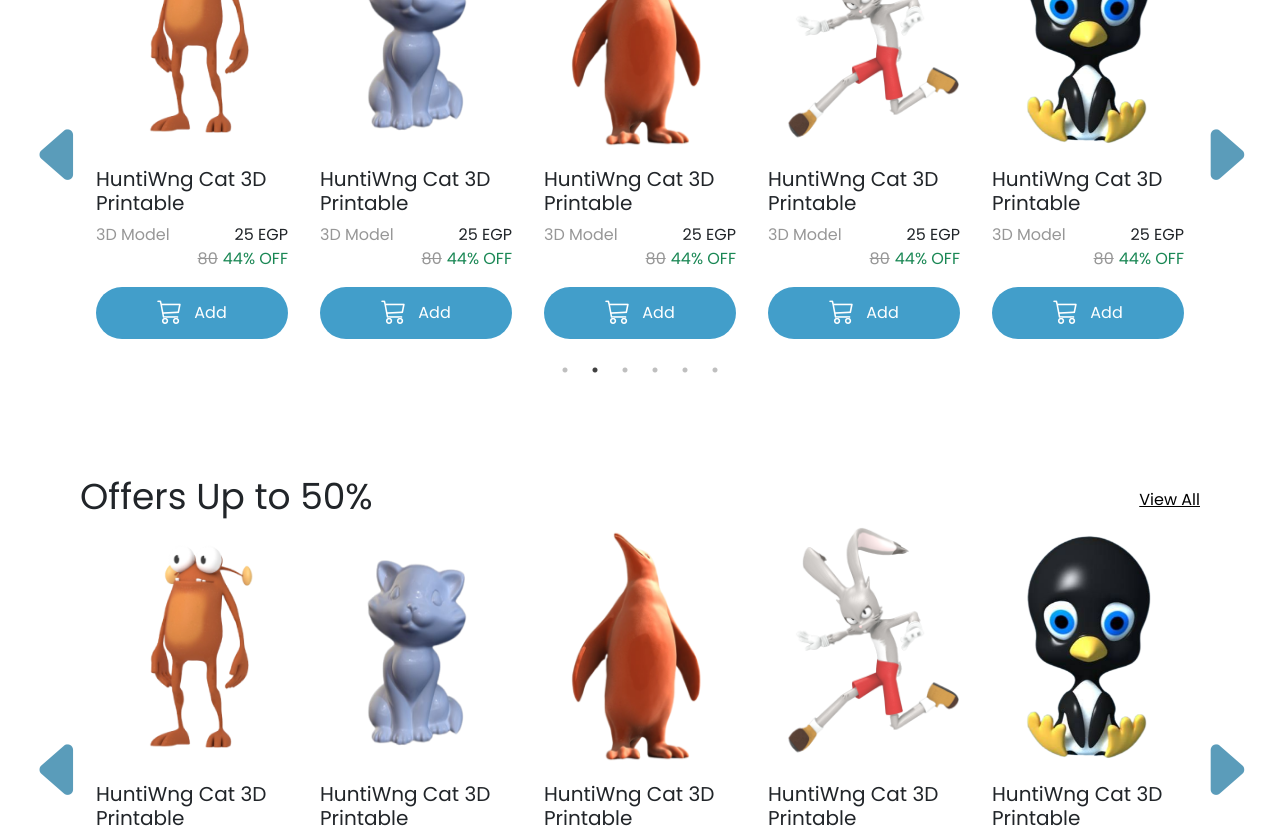
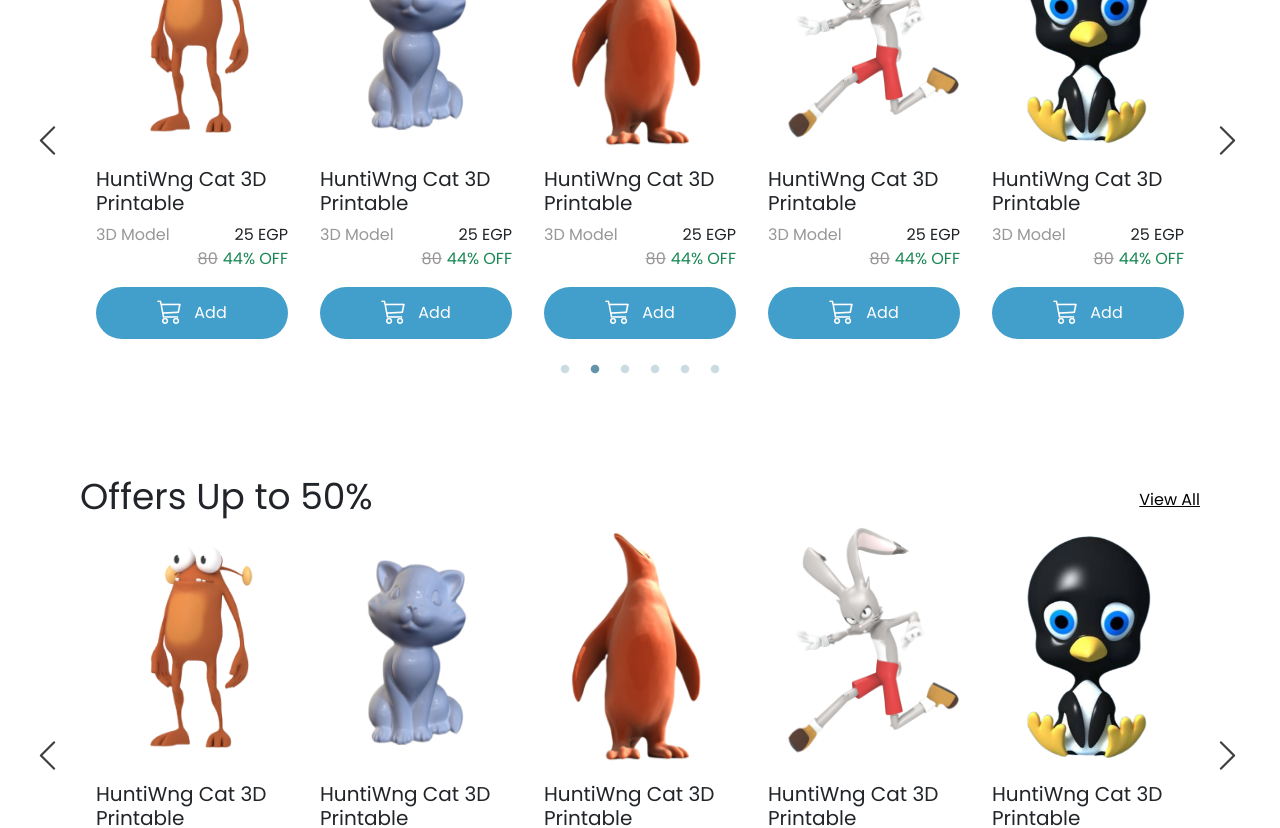
Before and after one commit to ahmed22362/cubeart, a Next.js app: page / in a window 1280 px wide. Shown: the part 880-1708 px from the top of the page. Built offline with nearby package versions, Linux system fonts and the light colour scheme.

Commit message:
improve performance and seo

```diff
--- a/app/globals.css
+++ b/app/globals.css
@@ -2,6 +2,9 @@
     font-family: 'Poppins';
     src: url('../public/Poppins/Poppins-Medium.ttf');
     src: url('../public/Poppins/Poppins-SemiBold.ttf');
+    src: url('../public/Poppins/Poppins-Regular.ttf');
+    src: url('../public/Poppins/Poppins-ExtraLight.ttf');
+    font-display: swap;
 }
 html {
     scroll-behavior: smooth !important;
@@ -100,3 +103,11 @@ ul .nav-link:hover {
     right: 17px !important;
     top: 20px !important;
 }
+.slick-dots li button:before {
+    color: #2E6F8D;
+    font-size: 10px
+}
+.slick-dots li.slick-active button:before {
+    color: #2E6F8D;
+    font-size: 10px;
+}
--- a/app/layout.js
+++ b/app/layout.js
@@ -1,17 +1,13 @@
 "use client"
 
 import 'bootstrap/dist/css/bootstrap.min.css';
-
 import 'bootstrap-icons/font/bootstrap-icons.min.css'
-
 import "slick-carousel/slick/slick.css";
 import "slick-carousel/slick/slick-theme.css";
-
-
 import './globals.css'
-
 import React,{ useEffect } from "react";
 import { MinNav, Navbar } from '@/components';
+
 
 export default function RootLayout({ children }) {
 
@@ -20,13 +16,18 @@ export default function RootLayout({ children }) {
   }, []);
 
   return (
+    <>
     <html lang="en">
-      <title>Cubeart</title>
+      <head>
+        <title>Cubuild</title>
+        <meta aria-description='cubuild' content='cubuild' />
+      </head>
       <body>
         <Navbar />
         <MinNav />
         {children}
         </body>
     </html>
+    </>
   )
 }
--- a/app/page.js
+++ b/app/page.js
@@ -4,7 +4,7 @@ import { AboutUs, CarsouelSlider, Footer, OurService, ProductSlider, QuickQuote
 
 export default function Home() {
   return (
-    <div>
+    <main>
       <Head>
         <title>Home</title>
       </Head>
@@ -23,6 +23,6 @@ export default function Home() {
           <QuickQuote />
         </section>
         <Footer className="px-2 py-2 footerSection" />
-    </div>
+    </main>
   )
 }
--- a/components/productSlider/productSlide.module.css
+++ b/components/productSlider/productSlide.module.css
@@ -1,26 +1,25 @@
 .myOwnStyleRight::before {
-    content: "\F231";
+    content: "\F285";
     font-family: "Bootstrap-icons";
-    color: #247ba3;
-    font-size: 66px;
-    font-weight: bold;
+    color: #000000;
+    font-size: 35px;
 }
 
 .myOwnStyleLeft {
-    left: -55px;
+    left: -50px;
 }
 
 .myOwnStyleLeft::before {
-    content: "\F22D";
+    content: "\F284 ";
     font-family: "Bootstrap-icons";
-    color: #247ba3;
-    font-size: 66px;
-    font-weight: bold;
+    color: #000000;
+    font-size: 35px;
 }
 
 .myOwnStyleRight {
-    right: -10px;
+    right: -30px;
 }
+
 .upperBody {
     display: flex;
     justify-content: space-between;
--- a/components/productSlider/productSlider.jsx
+++ b/components/productSlider/productSlider.jsx
@@ -4,6 +4,7 @@ import React, { Component } from "react";
 import Slider from "react-slick";
 import styles from './productSlide.module.css'
 import Image from "next/image";
+import Link from "next/link";
 
 
 function SampleNextArrow(props) {
@@ -76,7 +77,7 @@ export default class ProductSlider extends Component {
 
             <div className="section-title">
                 <h3>{this.props.title}</h3>
-                <a href="" style={{color: "black"}}>View All</a>
+                <Link href="/" style={{color: "black"}}>View All</Link>
             </div>
 
             <Slider {...settings}>
--- a/components/quickQuote/quickQuote.module.css
+++ b/components/quickQuote/quickQuote.module.css
@@ -1,6 +1,7 @@
 @font-face {
     font-family: 'Poppins';
     src: url('../../public/Poppins/Poppins-Regular.ttf');
+    font-display: swap;
 }
 
 .ourFormStyle {
--- a/components/sliderCarsouel/carsouleItem.jsx
+++ b/components/sliderCarsouel/carsouleItem.jsx
@@ -35,11 +35,14 @@ export default function CarsouleItemSlider({headerText, carsouelText, firstBtn,
             width: '100%',
             height: 'auto',
             }}
-            width={500}
+            width={400}
             height={300}
             alt={alt}
-            placeholder="blur"
-            blurDataURL={`/Carsouel-images/${img}`} />
+            quality={"75"}
+            placeholder={"blur"}
+            blurDataURL={`/Carsouel-images/${img}`}
+            loading={"lazy"}
+            />
         </div>
     )
 };
```
Also changed, not shown: components/Carsouel/myCarsouel.jsx (deleted, +0 -44 lines).
